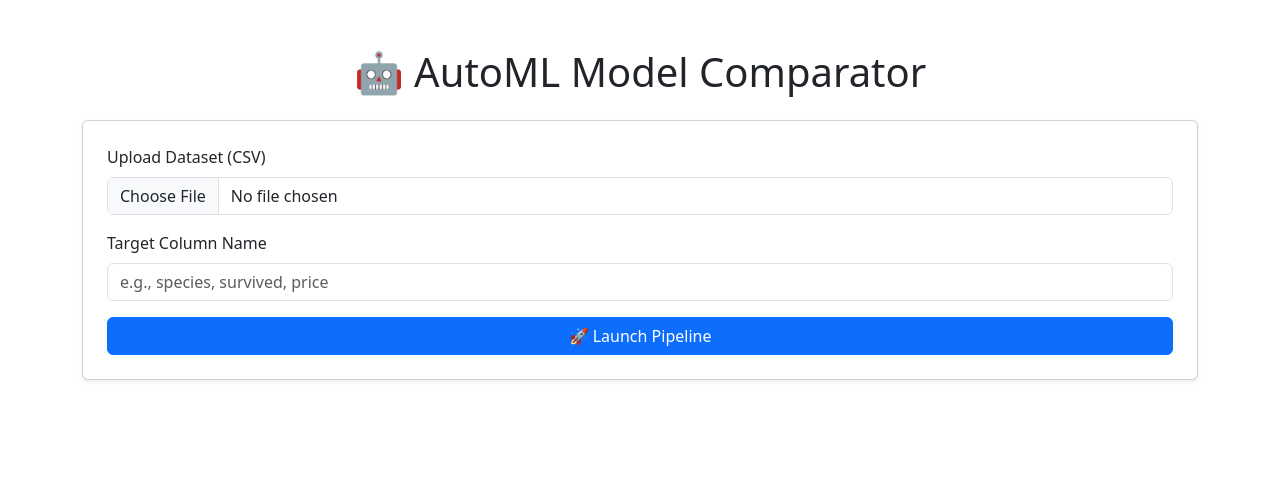
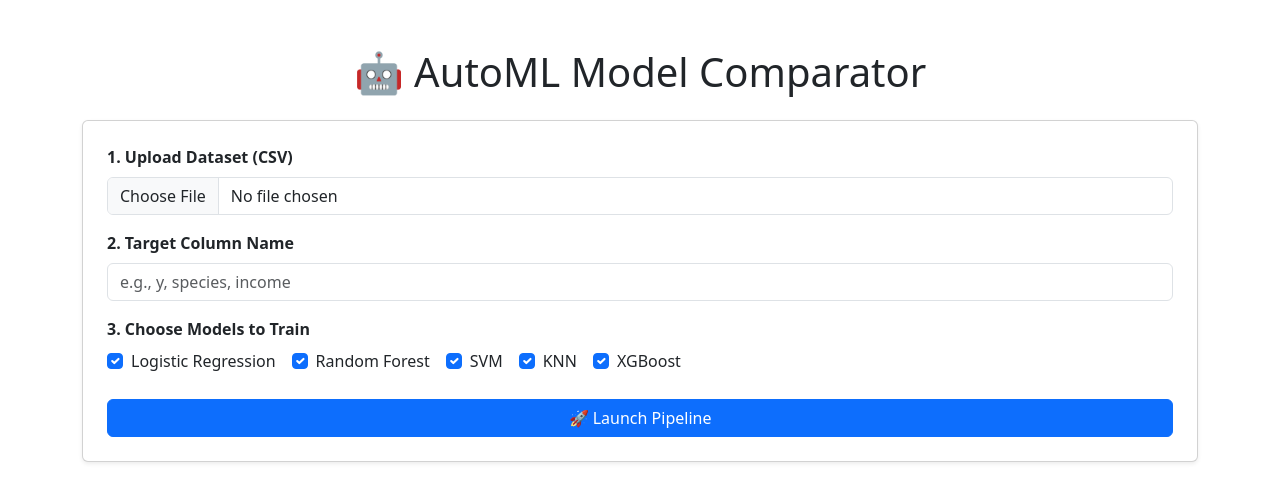
Before and after one commit to bhagyeshrathi07/AutoML, a React (Create React App) app in the folder automl-app/frontend/: page / in a window 1280 px wide. Shown: the top 502 px of the page. Built offline with nearby package versions, Linux system fonts and the light colour scheme.

Commit message:
added frontend components for select/unselect models logic

```diff
--- a/automl-app/frontend/src/App.js
+++ b/automl-app/frontend/src/App.js
@@ -1,39 +1,63 @@
 import React, { useState } from 'react';
 import axios from 'axios';
-import 'bootstrap/dist/css/bootstrap.min.css'; // Import Bootstrap styles
+import 'bootstrap/dist/css/bootstrap.min.css';
 import Leaderboard from './Leaderboard';
+
+// Define the list of available models exactly as they match the Backend keys
+const AVAILABLE_MODELS = [
+  "Logistic Regression",
+  "Random Forest",
+  "SVM",
+  "KNN",
+  "XGBoost"
+];
 
 function App() {
   const [file, setFile] = useState(null);
   const [target, setTarget] = useState('');
+  // Default: All models selected
+  const [selectedModels, setSelectedModels] = useState(AVAILABLE_MODELS);
+
   const [results, setResults] = useState(null);
   const [loading, setLoading] = useState(false);
   const [error, setError] = useState('');
 
-  const handleFileChange = (e) => {
-    setFile(e.target.files[0]);
-    setResults(null); // Reset results on new file
+  // Handle Checkbox Toggles
+  const handleModelChange = (modelName) => {
+    if (selectedModels.includes(modelName)) {
+      setSelectedModels(selectedModels.filter(m => m !== modelName));
+    } else {
+      setSelectedModels([...selectedModels, modelName]);
+    }
   };
 
   const handleSubmit = async (e) => {
     e.preventDefault();
     if (!file || !target) {
-      setError('Please provide both a file and a target column name.');
+      setError('Please provide file and target column.');
+      return;
+    }
+    if (selectedModels.length === 0) {
+      setError('Please select at least one model.');
       return;
     }
 
     const formData = new FormData();
     formData.append('file', file);
     formData.append('target', target);
+    // Send selected models as a JSON string
+    formData.append('models', JSON.stringify(selectedModels));
 
     setLoading(true);
     setError('');
+    setResults(null);
 
     try {
-      // Calls your Python Backend running on port 5000
+      // Synchronous POST: We wait right here until the server finishes
       const response = await axios.post('http://127.0.0.1:5000/upload', formData, {
         headers: { 'Content-Type': 'multipart/form-data' },
       });
+
       setResults(response.data);
     } catch (err) {
       console.error(err);
@@ -44,42 +68,48 @@ function App() {
   };
 
   return (
-    <div className="container mt-5">
+    <div className="container mt-5 mb-5">
       <h1 className="text-center mb-4">🤖 AutoML Model Comparator</h1>
 
       <div className="card p-4 shadow-sm">
         <form onSubmit={handleSubmit}>
+
+          {/* 1. File Upload */}
           <div className="mb-3">
-            <label className="form-label">Upload Dataset (CSV)</label>
-            <input
-              type="file"
-              className="form-control"
-              accept=".csv"
-              onChange={handleFileChange}
-            />
+            <label className="form-label fw-bold">1. Upload Dataset (CSV)</label>
+            <input type="file" className="form-control" accept=".csv" onChange={(e) => setFile(e.target.files[0])} />
           </div>
 
+          {/* 2. Target Column */}
           <div className="mb-3">
-            <label className="form-label">Target Column Name</label>
-            <input
-              type="text"
-              className="form-control"
-              placeholder="e.g., species, survived, price"
-              value={target}
-              onChange={(e) => setTarget(e.target.value)}
-            />
+            <label className="form-label fw-bold">2. Target Column Name</label>
+            <input type="text" className="form-control" placeholder="e.g., y, species, income" value={target} onChange={(e) => setTarget(e.target.value)} />
           </div>
 
-          <button
-            type="submit"
-            className="btn btn-primary w-100"
-            disabled={loading}
-          >
+          {/* 3. Model Selection Checkboxes */}
+          <div className="mb-4">
+            <label className="form-label fw-bold">3. Choose Models to Train</label>
+            <div className="d-flex flex-wrap gap-3">
+              {AVAILABLE_MODELS.map((model) => (
+                <div className="form-check" key={model}>
+                  <input
+                    className="form-check-input"
+                    type="checkbox"
+                    id={model}
+                    checked={selectedModels.includes(model)}
+                    onChange={() => handleModelChange(model)}
+                  />
+                  <label className="form-check-label" htmlFor={model}>
+                    {model}
+                  </label>
+                </div>
+              ))}
+            </div>
+          </div>
+
+          <button type="submit" className="btn btn-primary w-100" disabled={loading}>
             {loading ? (
-              <span>
-                <span className="spinner-border spinner-border-sm me-2" role="status" aria-hidden="true"></span>
-                Training Models (This may take time)...
-              </span>
+              <span><span className="spinner-border spinner-border-sm me-2" />Training Models...</span>
             ) : (
               '🚀 Launch Pipeline'
             )}
@@ -89,7 +119,6 @@ function App() {
         {error && <div className="alert alert-danger mt-3">{error}</div>}
       </div>
 
-      {/* Show Leaderboard when results arrive */}
       {results && <Leaderboard results={results} />}
     </div>
   );
```
